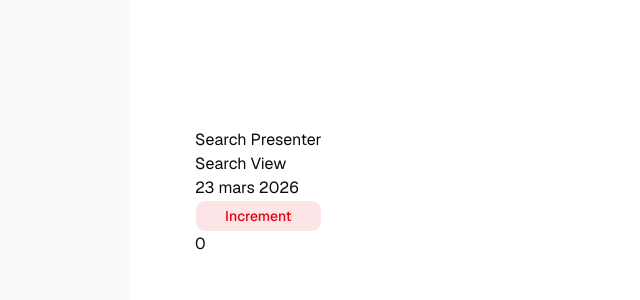
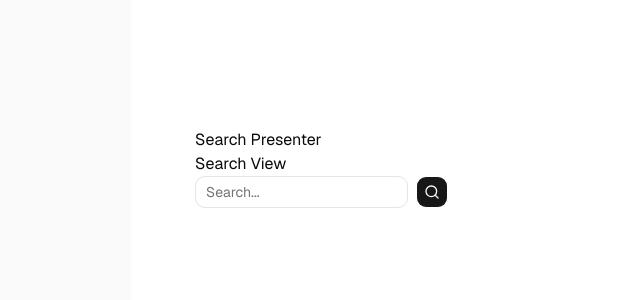
Before and after one commit to lberglind/record-pool, a Next.js app in the folder crate-pool/: page / in a window 1280 px wide. Shown: the top 300 px of the page, without its empty margins (125-765 px from the left). Built offline with nearby package versions, Linux system fonts and the light colour scheme.

Commit message:
feat: add search bar with logging only

```diff
--- /dev/null
+++ b/crate-pool/components/ui/field.tsx
@@ -0,0 +1,227 @@
+"use client"
+
+import { useMemo } from "react"
+import { cva, type VariantProps } from "class-variance-authority"
+
+import { cn } from "@/lib/utils"
+import { Label } from "@/components/ui/label"
+import { Separator } from "@/components/ui/separator"
+
+function FieldSet({ className, ...props }: React.ComponentProps<"fieldset">) {
+    return (
+        <fieldset
+            data-slot="field-set"
+            className={cn("gap-4 has-[>[data-slot=checkbox-group]]:gap-3 has-[>[data-slot=radio-group]]:gap-3 flex flex-col", className)}
+            {...props}
+        />
+    )
+}
+
+function FieldLegend({
+    className,
+    variant = "legend",
+    ...props
+}: React.ComponentProps<"legend"> & { variant?: "legend" | "label" }) {
+    return (
+        <legend
+            data-slot="field-legend"
+            data-variant={variant}
+            className={cn("mb-1.5 font-medium data-[variant=label]:text-sm data-[variant=legend]:text-base", className)}
+            {...props}
+        />
+    )
+}
+
+function FieldGroup({ className, ...props }: React.ComponentProps<"div">) {
+    return (
+        <div
+            data-slot="field-group"
+            className={cn(
+                "gap-5 data-[slot=checkbox-group]:gap-3 *:data-[slot=field-group]:gap-4 group/field-group @container/field-group flex w-full flex-col",
+                className
+            )}
+            {...props}
+        />
+    )
+}
+
+const fieldVariants = cva("data-[invalid=true]:text-destructive gap-2 group/field flex w-full", {
+    variants: {
+        orientation: {
+            vertical:
+                "flex-col *:w-full [&>.sr-only]:w-auto",
+            horizontal:
+                "flex-row items-center has-[>[data-slot=field-content]]:items-start *:data-[slot=field-label]:flex-auto has-[>[data-slot=field-content]]:[&>[role=checkbox],[role=radio]]:mt-px",
+            responsive:
+                "flex-col *:w-full @md/field-group:flex-row @md/field-group:items-center @md/field-group:*:w-auto @md/field-group:has-[>[data-slot=field-content]]:items-start @md/field-group:*:data-[slot=field-label]:flex-auto [&>.sr-only]:w-auto @md/field-group:has-[>[data-slot=field-content]]:[&>[role=checkbox],[role=radio]]:mt-px",
+        },
+    },
+    defaultVariants: {
+        orientation: "vertical",
+    },
+})
+
+function Field({
+    className,
+    orientation = "vertical",
+    ...props
+}: React.ComponentProps<"div"> & VariantProps<typeof fieldVariants>) {
+    return (
+        <div
+            role="group"
+            data-slot="field"
+            data-orientation={orientation}
+            className={cn(fieldVariants({ orientation }), className)}
+            {...props}
+        />
+    )
+}
+
+function FieldContent({ className, ...props }: React.ComponentProps<"div">) {
+    return (
+        <div
+            data-slot="field-content"
+            className={cn(
+                "gap-0.5 group/field-content flex flex-1 flex-col leading-snug",
+                className
+            )}
+            {...props}
+        />
+    )
+}
+
+function FieldLabel({
+    className,
+    ...props
+}: React.ComponentProps<typeof Label>) {
+    return (
+        <Label
+            data-slot="field-label"
+            className={cn(
+                "has-data-checked:bg-primary/5 has-data-checked:border-primary/30 dark:has-data-checked:border-primary/20 dark:has-data-checked:bg-primary/10 gap-2 group-data-[disabled=true]/field:opacity-50 has-[>[data-slot=field]]:rounded-lg has-[>[data-slot=field]]:border *:data-[slot=field]:p-2.5 group/field-label peer/field-label flex w-fit leading-snug",
+                "has-[>[data-slot=field]]:w-full has-[>[data-slot=field]]:flex-col",
+                className
+            )}
+            {...props}
+        />
+    )
+}
+
+function FieldTitle({ className, ...props }: React.ComponentProps<"div">) {
+    return (
+        <div
+            data-slot="field-label"
+            className={cn(
+                "gap-2 text-sm font-medium group-data-[disabled=true]/field:opacity-50 flex w-fit items-center leading-snug",
+                className
+            )}
+            {...props}
+        />
+    )
+}
+
+function FieldDescription({ className, ...props }: React.ComponentProps<"p">) {
+    return (
+        <p
+            data-slot="field-description"
+            className={cn(
+                "text-muted-foreground text-left text-sm [[data-variant=legend]+&]:-mt-1.5 leading-normal font-normal group-has-data-horizontal/field:text-balance",
+                "last:mt-0 nth-last-2:-mt-1",
+                "[&>a]:underline [&>a]:underline-offset-4 [&>a:hover]:text-primary",
+                className
+            )}
+            {...props}
+        />
+    )
+}
+
+function FieldSeparator({
+    children,
+    className,
+    ...props
+}: React.ComponentProps<"div"> & {
+    children?: React.ReactNode
+}) {
+    return (
+        <div
+            data-slot="field-separator"
+            data-content={!!children}
+            className={cn("-my-2 h-5 text-sm group-data-[variant=outline]/field-group:-mb-2 relative", className)}
+            {...props}
+        >
+            <Separator className="absolute inset-0 top-1/2" />
+            {children && (
+                <span
+                    className="text-muted-foreground px-2 relative mx-auto block w-fit bg-background"
+                    data-slot="field-separator-content"
+                >
+                    {children}
+                </span>
+            )}
+        </div>
+    )
+}
+
+function FieldError({
+    className,
+    children,
+    errors,
+    ...props
+}: React.ComponentProps<"div"> & {
+    errors?: Array<{ message?: string } | undefined>
+}) {
+    const content = useMemo(() => {
+        if (children) {
+            return children
+        }
+
+        if (!errors?.length) {
+            return null
+        }
+
+        const uniqueErrors = [
+            ...new Map(errors.map((error) => [error?.message, error])).values(),
+        ]
+
+        if (uniqueErrors?.length == 1) {
+            return uniqueErrors[0]?.message
+        }
+
+        return (
+            <ul className="ml-4 flex list-disc flex-col gap-1">
+                {uniqueErrors.map(
+                    (error, index) =>
+                        error?.message && <li key={index}>{error.message}</li>
+                )}
+            </ul>
+        )
+    }, [children, errors])
+
+    if (!content) {
+        return null
+    }
+
+    return (
+        <div
+            role="alert"
+            data-slot="field-error"
+            className={cn("text-destructive text-sm font-normal", className)}
+            {...props}
+        >
+            {content}
+        </div>
+    )
+}
+
+export {
+    Field,
+    FieldLabel,
+    FieldDescription,
+    FieldError,
+    FieldGroup,
+    FieldLegend,
+    FieldSeparator,
+    FieldSet,
+    FieldContent,
+    FieldTitle,
+}
--- /dev/null
+++ b/crate-pool/components/ui/input.tsx
@@ -0,0 +1,19 @@
+import * as React from "react"
+
+import { cn } from "@/lib/utils"
+
+function Input({ className, type, ...props }: React.ComponentProps<"input">) {
+    return (
+        <input
+            type={type}
+            data-slot="input"
+            className={cn(
+                "dark:bg-input/30 border-input focus-visible:border-ring focus-visible:ring-ring/50 aria-invalid:ring-destructive/20 dark:aria-invalid:ring-destructive/40 aria-invalid:border-destructive dark:aria-invalid:border-destructive/50 disabled:bg-input/50 dark:disabled:bg-input/80 h-8 rounded-lg border bg-transparent px-2.5 py-1 text-base transition-colors file:h-6 file:text-sm file:font-medium focus-visible:ring-3 aria-invalid:ring-3 md:text-sm w-full min-w-0 outline-none file:inline-flex file:border-0 file:bg-transparent file:text-foreground placeholder:text-muted-foreground disabled:pointer-events-none disabled:cursor-not-allowed disabled:opacity-50",
+                className
+            )}
+            {...props}
+        />
+    )
+}
+
+export { Input }
--- /dev/null
+++ b/crate-pool/components/ui/label.tsx
@@ -0,0 +1,24 @@
+"use client"
+
+import * as React from "react"
+import { Label as LabelPrimitive } from "radix-ui"
+
+import { cn } from "@/lib/utils"
+
+function Label({
+    className,
+    ...props
+}: React.ComponentProps<typeof LabelPrimitive.Root>) {
+    return (
+        <LabelPrimitive.Root
+            data-slot="label"
+            className={cn(
+                "gap-2 text-sm leading-none font-medium group-data-[disabled=true]:opacity-50 peer-disabled:opacity-50 flex items-center select-none group-data-[disabled=true]:pointer-events-none peer-disabled:cursor-not-allowed",
+                className
+            )}
+            {...props}
+        />
+    )
+}
+
+export { Label }
--- /dev/null
+++ b/crate-pool/components/ui/separator.tsx
@@ -0,0 +1,28 @@
+"use client"
+
+import * as React from "react"
+import { Separator as SeparatorPrimitive } from "radix-ui"
+
+import { cn } from "@/lib/utils"
+
+function Separator({
+    className,
+    orientation = "horizontal",
+    decorative = true,
+    ...props
+}: React.ComponentProps<typeof SeparatorPrimitive.Root>) {
+    return (
+        <SeparatorPrimitive.Root
+            data-slot="separator"
+            decorative={decorative}
+            orientation={orientation}
+            className={cn(
+                "shrink-0 bg-border data-horizontal:h-px data-horizontal:w-full data-vertical:w-px data-vertical:self-stretch",
+                className
+            )}
+            {...props}
+        />
+    )
+}
+
+export { Separator }
--- a/crate-pool/package.json
+++ b/crate-pool/package.json
@@ -15,6 +15,7 @@
     "lucide-react": "^0.577.0",
     "next": "16.1.7",
     "next-themes": "^0.4.6",
+    "radix-ui": "^1.4.3",
     "react": "19.2.3",
     "react-dom": "19.2.3",
     "shadcn": "^4.0.8",
--- a/crate-pool/views/search-view.tsx
+++ b/crate-pool/views/search-view.tsx
@@ -1,17 +1,30 @@
 "use client";
-import { getDate } from "@//utils/util";
 import { Button } from "@/components/ui/button";
-import { useState } from "react";
+import { useState, useRef } from "react";
+import { Input } from "@/components/ui/input"
+import { Field } from "@/components/ui/field";
+import { Search } from "lucide-react";
 
 export default function searchView() {
-    const [number, setNumber] = useState(0);
+    const inputRef = useRef<HTMLInputElement>(null)
+    const [query, setQuery] = useState("")
+
+    function handleSearch() {
+        console.log(query)
+    }
 
     return (
         <div className="flex flex-col">
             <p>Search View</p>
-            {getDate()}
-            <Button variant={"destructive"} onClick={() => setNumber(number + 1)}>Increment</Button>
-            <p>{number}</p>
+
+            <Field orientation="horizontal">
+                <Input type="search" placeholder="Search..." value={query} onChange={(e) => setQuery(e.target.value)} />
+
+                <Button size="icon" onClick={handleSearch}>
+                    <Search className="h-4 w-4" />
+                </Button>
+            </Field>
+
         </div>
-        )
+    )
 }
```
Also changed, not shown: 1 other file (tests, documents, lock files or other folders).
